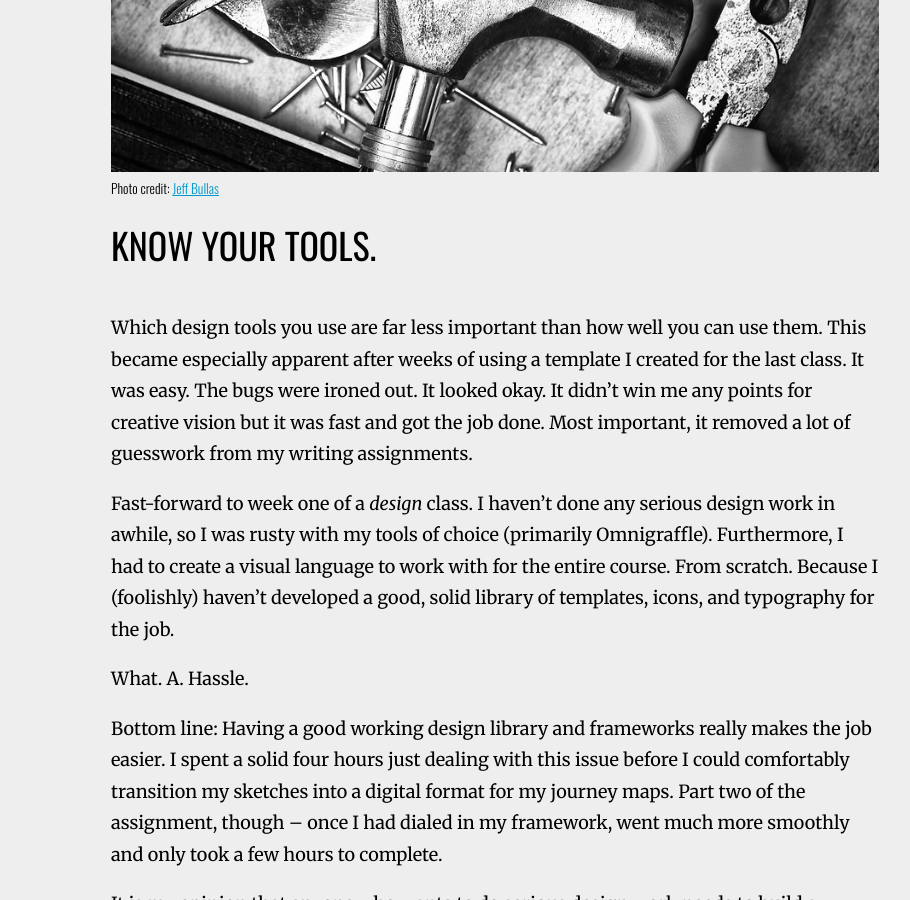
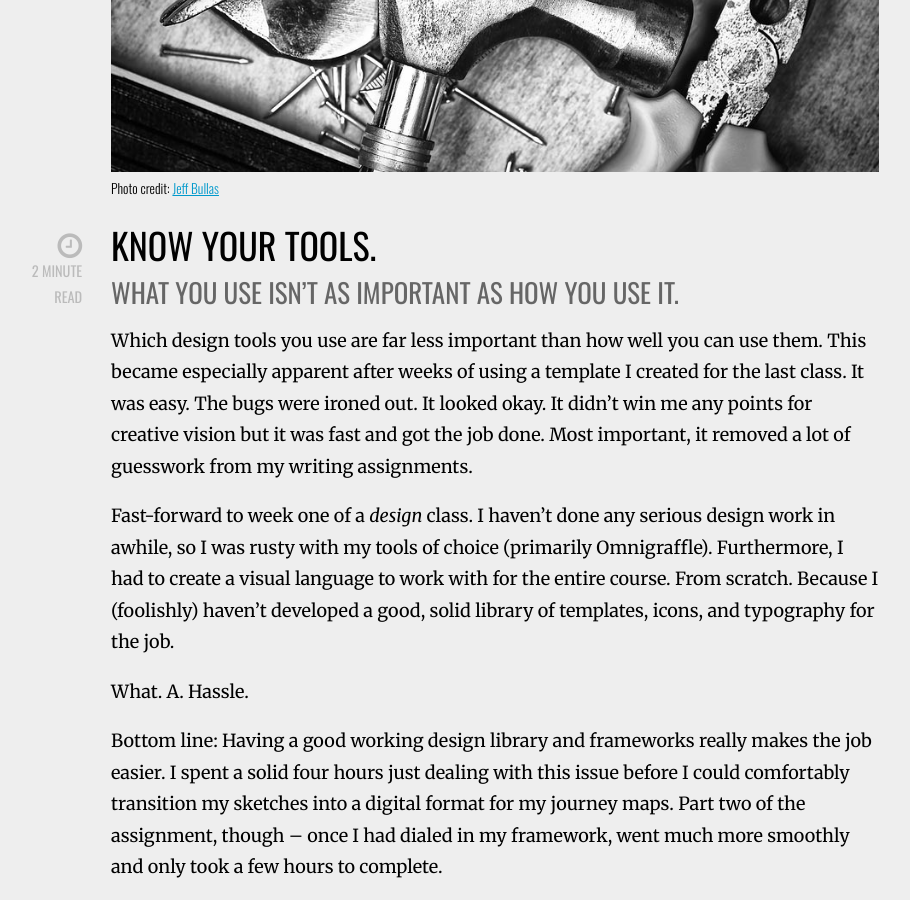
Before and after one commit to drewtodd/drewtodd.github.io, a Jekyll site: the page built from _posts/2016-05-22-know-your-tools.md, in a window 1280 px wide and 900 px high, scrolled down 323 px. Shown: the whole window, without its empty margins (145-1055 px from the left). Built offline with Jekyll 4.4.1, drawn with Linux system fonts in a browser that asks for light colours; nearby versions of some CDN libraries; comment, search, counter and statistics services are not loaded.

Commit message:
Updated article titles; added read rate

```diff
--- a/_posts/2016-05-22-know-your-tools.md
+++ b/_posts/2016-05-22-know-your-tools.md
@@ -12,6 +12,10 @@ tags:
 
 # Know your tools.
 
+## What you use isn't as important as how you use it.
+
+### 2 minute read
+
 Which design tools you use are far less important than how well you can use them. This became especially apparent after weeks of using a template I created for the last class. It was easy. The bugs were ironed out. It looked okay. It didn't win me any points for creative vision but it was fast and got the job done. Most important, it removed a lot of guesswork from my writing assignments.
 
 Fast-forward to week one of a *design* class. I haven't done any serious design work in awhile, so I was rusty with my tools of choice (primarily Omnigraffle). Furthermore, I had to create a visual language to work with for the entire course. From scratch. Because I (foolishly) haven't developed a good, solid library of templates, icons, and typography for the job.
```
Also changed, not shown: 2 other files.
